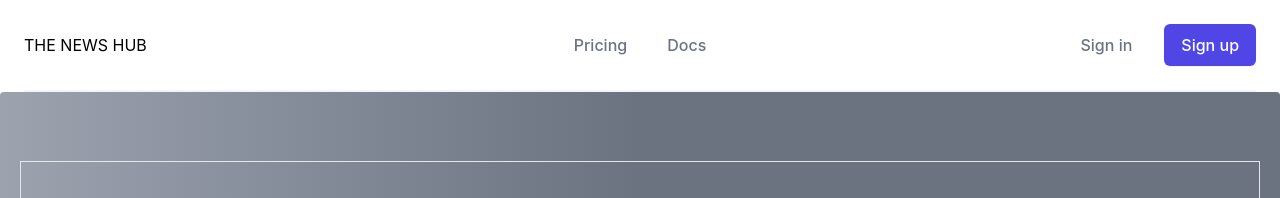
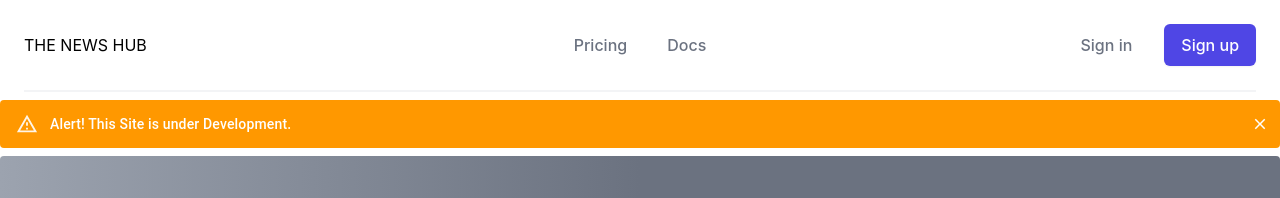
Before and after one commit to maheenur13/news-portal-by-mahee, a React (Create React App) app: page / in a window 1280 px wide. Shown: the top 198 px of the page. Built offline with nearby package versions, Linux system fonts and the light colour scheme; no server answers.

Commit message:
adding new alert sign

```diff
--- a/package.json
+++ b/package.json
@@ -4,11 +4,15 @@
   "private": true,
   "dependencies": {
     "@craco/craco": "^6.2.0",
+    "@emotion/react": "^11.4.1",
+    "@emotion/styled": "^11.3.0",
     "@headlessui/react": "^1.4.1",
     "@heroicons/react": "^1.0.4",
     "@material-ui/core": "^4.12.3",
     "@material-ui/icons": "^4.11.2",
     "@material-ui/lab": "^4.0.0-alpha.60",
+    "@mui/icons-material": "^5.0.0",
+    "@mui/material": "^5.0.0",
     "@testing-library/jest-dom": "^5.14.1",
     "@testing-library/react": "^11.2.7",
     "@testing-library/user-event": "^12.8.3",
--- a/src/App.js
+++ b/src/App.js
@@ -11,16 +11,52 @@ import {
   Link
 } from "react-router-dom";
 import AddNews from './Components/Admin/AddNews/AddNews';
+import { Alert } from '@material-ui/lab';
+import AlertBar from './Components/Alert/AlertBar';
+// import Alert from '@mui/material/Alert';
+import IconButton from '@mui/material/IconButton';
+import Collapse from '@mui/material/Collapse';
+import Button from '@mui/material/Button';
+import CloseIcon from '@mui/icons-material/Close';
+import { Box } from '@mui/system';
+
+export const userContext = createContext();
+function App() {
+  const [open, setOpen] = useState(true);
+  const [category, setCategory] = useState('business')
+  return (
+    <Router>
+      <userContext.Provider value={[category, setCategory]}>
+        <div >
+          <NavBar></NavBar>
+
+          <Box className="my-2">
+            <Collapse in={open}>
+              <Alert
+                variant="filled"
+                severity="warning"
+                action={
+                  <IconButton
+                    aria-label="close"
+                    color="inherit"
+                    size="small"
+                    onClick={() => {
+                      setOpen(false);
+                    }}
+                  >
+                    <CloseIcon fontSize="inherit" />
+                  </IconButton>
+                }
+                sx={{ mb: 2 }}
+              >
+                Alert! <span >This Site is under Development.</span>
+              </Alert>
+            </Collapse>
+
+          </Box>
 
 
-export const userContext=createContext();
-function App() {
-  const [category,setCategory] = useState('business')
-  return (
-    <Router>
-    <userContext.Provider value={[category,setCategory]}>
-    <div >
-      <NavBar></NavBar>
+
           <Switch>
             <Route exact path="/">
               <Header></Header>
```
Also changed, not shown: src/Components/Alert/AlertBar.js (added), src/Images/mayanmar.jpg (added), 1 other file (tests, documents, lock files or other folders). Lines whose indentation alone changed are shown as unchanged.
